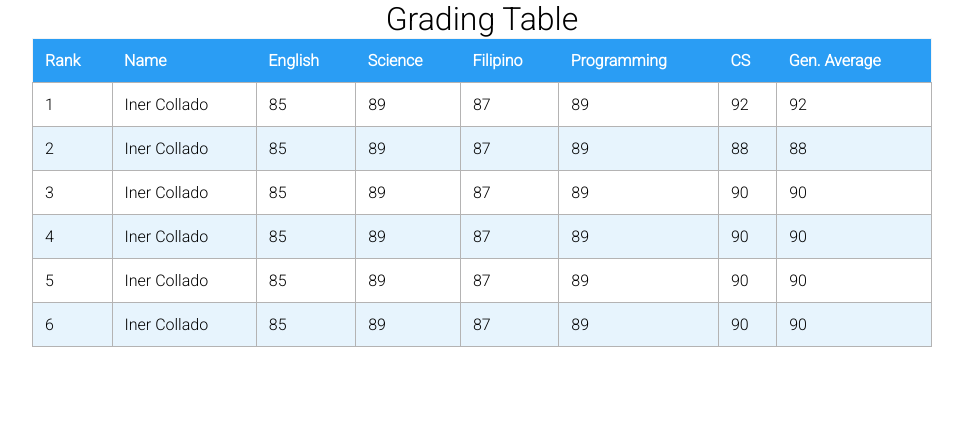
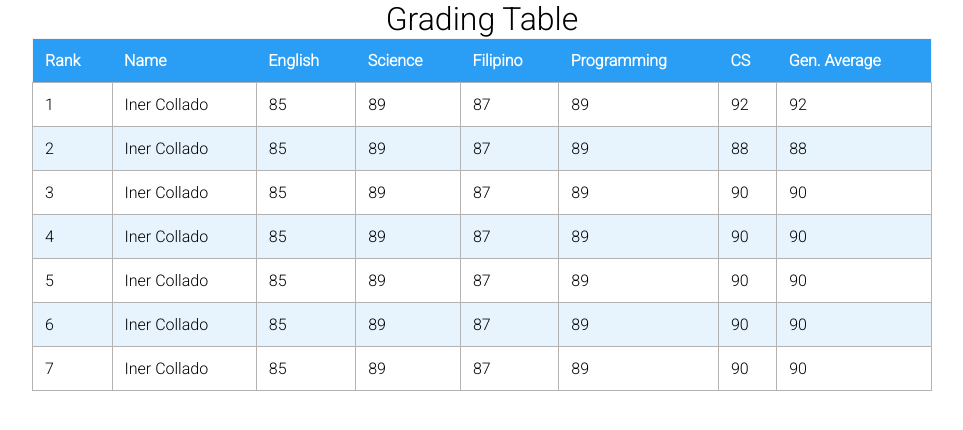
Before and after one commit to Iner-17/Grading-Table, a plain HTML site: page index.html in a window 1280 px wide. Shown: the whole page, without its empty margins (158-1121 px from the left). Drawn offline with Linux system fonts and the light colour scheme.

Commit message:
added a row

```diff
--- a/index.html
+++ b/index.html
@@ -83,6 +83,16 @@
                     <td>90</td>
                     <td>90</td>
                 </tr>
+                <tr>
+                    <td>7</td>
+                    <td>Iner Collado</td>
+                    <td>85</td>
+                    <td>89</td>
+                    <td>87</td>
+                    <td>89</td>
+                    <td>90</td>
+                    <td>90</td>
+                </tr>
             </tbody>
         </table>
     </div>
```
